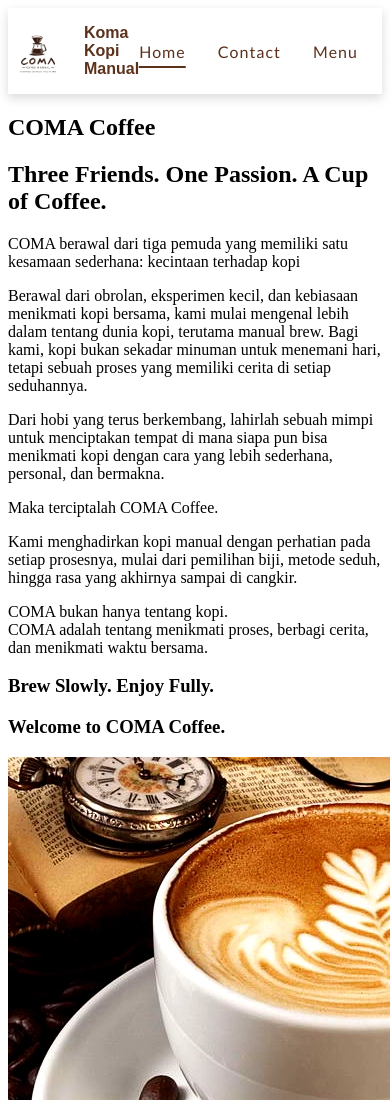
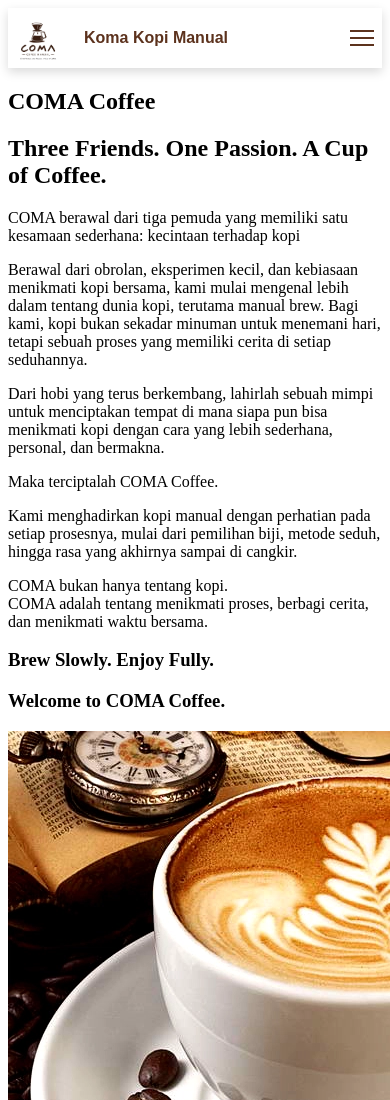
Before and after one commit to Thanodtzy/Koma, a plain HTML site: page index.html in a window 390 px wide. Shown: the top 1100 px of the page. Drawn offline with Linux system fonts and the light colour scheme.

Commit message:
animasi nav

```diff
--- a/index.html
+++ b/index.html
@@ -18,13 +18,26 @@
     <img src="img/coma.png" alt="logo1">
     <p class="koma">Koma Kopi Manual</p>
     </a>
-
-    <div class="navlink">
+    <button class="humberger" id="humberger">
+        <span></span>
+        <span></span>
+        <span></span>
+    </button>
+    <div class="navlink" id="navlink">
     <a href="index.html" class="active">Home</a>
     <a href="contact.html">Contact</a>
     <a href="menu.html">Menu</a>
     <a href="about.html">About</a>
     </div>
+    <script>
+        const humberger = document.getElementById("humberger");
+        const navlink = document.getElementById("navlink");
+
+        humberger.addEventListener("click", () => {
+            navlink.classList.toggle("show");
+            humberger.classList.toggle("active");
+        });
+    </script>
     </div>
     </nav>
 </head>
--- a/style.css
+++ b/style.css
@@ -79,3 +79,70 @@
 .navlink a:hover::after{
     width: 100%;
 }
+
+.humberger {
+    display: none;
+}
+
+.humberger {
+    border: none;
+    background: none;
+    cursor: pointer;
+    width: 40px;
+    height: 40px;
+    flex-direction: column;
+    justify-content: center;
+    align-items: center;
+    gap: 5px;
+
+}
+
+.humberger span {
+    display: block;
+    width: 24px;
+    height: 2px;
+    background-color: #5C321D;
+    transition: 0.3s ease;
+
+}
+
+@media (max-width: 768px){
+
+    .container {
+        position: relative;
+        grid-template-columns: 1fr auto;
+        min-height: 60px;
+    }
+
+    .pria {
+        grid-column: 1;
+    }
+
+    .humberger{
+        display: flex;
+        grid-column: 2;
+    }
+
+    .navlink {
+        grid-column: 1/-1;
+        display: none;
+        flex-direction: column;
+        align-items: center;
+        gap: 1.5rem;
+        padding: 1rem 0;
+    }
+
+    .navlink.show {
+        display: flex;
+    }
+}
+    .humberger.active span:nth-child(1){
+        transform: translateY(7px) rotate(45deg);
+    }
+
+    .humberger.active span:nth-child(2){
+        opacity: 0;
+    }
+    .humberger.active span:nth-child(3){
+        transform: translateY(-7px) rotate(-45deg);
+    }
```
